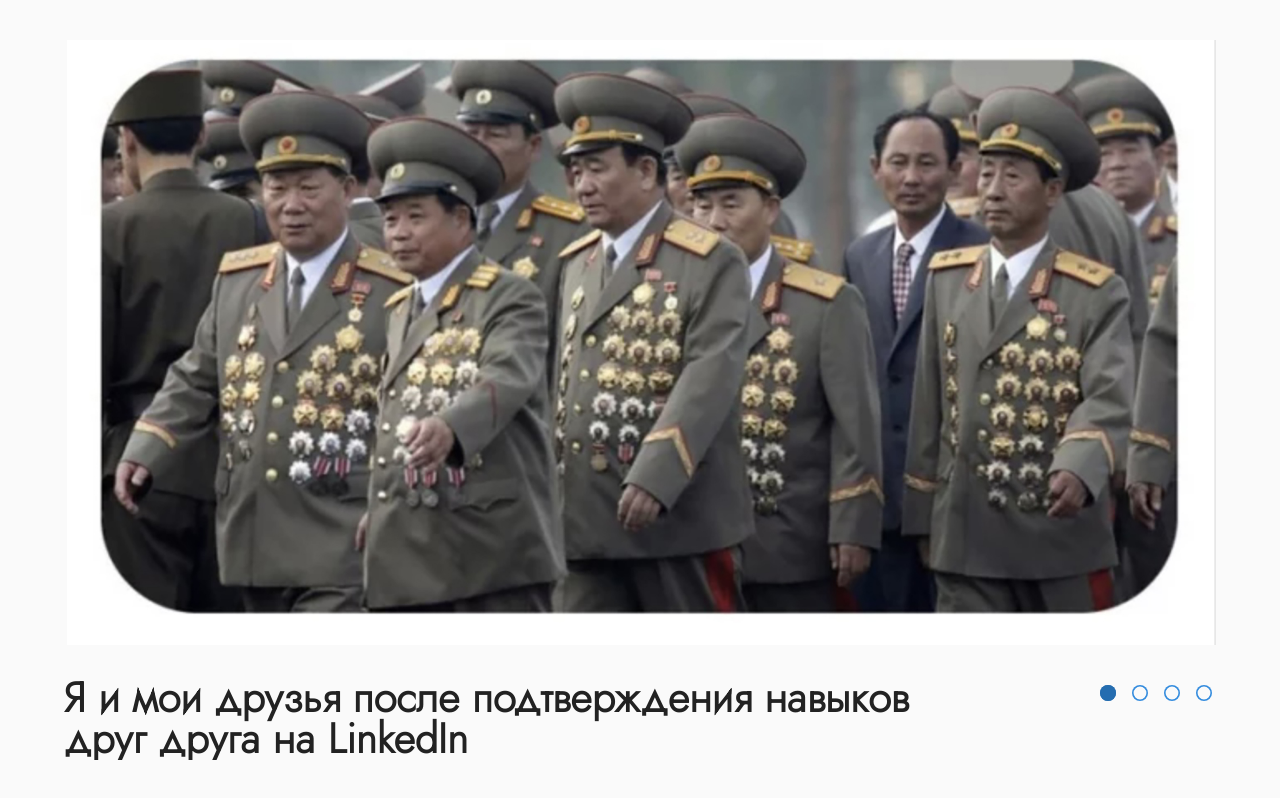
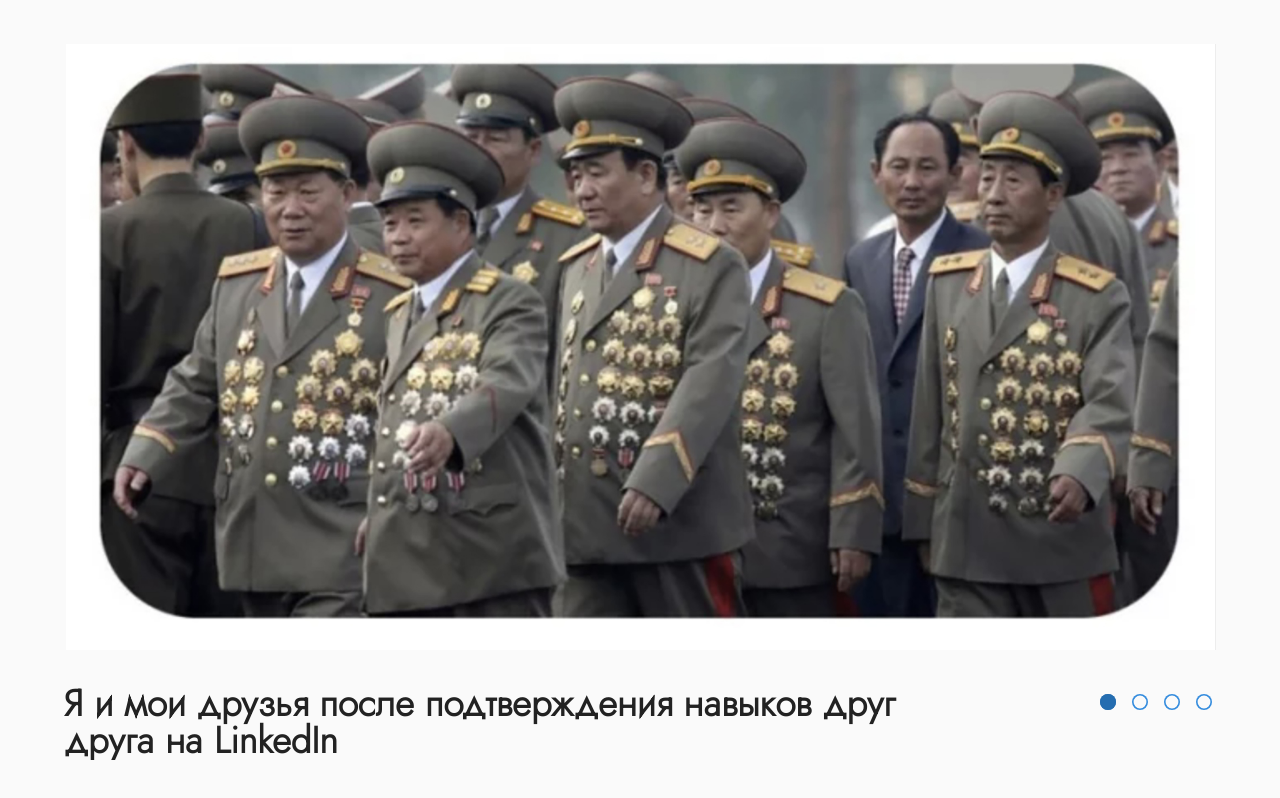
Before and after one commit to jeezou/cssMemSlider, a plain HTML site: page cssMemSlider/index.html in a window 1280 px wide. Drawn offline with Linux system fonts and the light colour scheme.

Commit message:
refactor: change font size calculation and max desktop body size (Fri, May 13, 2022 05:52:30 PM)

```diff
--- a/cssMemSlider/styles.css
+++ b/cssMemSlider/styles.css
@@ -13,6 +13,7 @@ body {
 
 .slider {
   width: 90vw;
+  max-width: 75rem;
   max-height: 90vh;
   height: fit-content;
 
@@ -29,7 +30,7 @@ body {
   justify-items: center;
   overflow: hidden;
 
-  font-size: calc(2vw + 1rem);
+  font-size: calc(1vw + 1.5rem);
   font-weight: 700;
 }
 
@@ -56,7 +57,6 @@ body {
   border-radius: 3rem;
 
   opacity: 0;
-  /* transform: scale(0.8); */
   transition: all 0.6s ease-in-out;
 }
 
```
